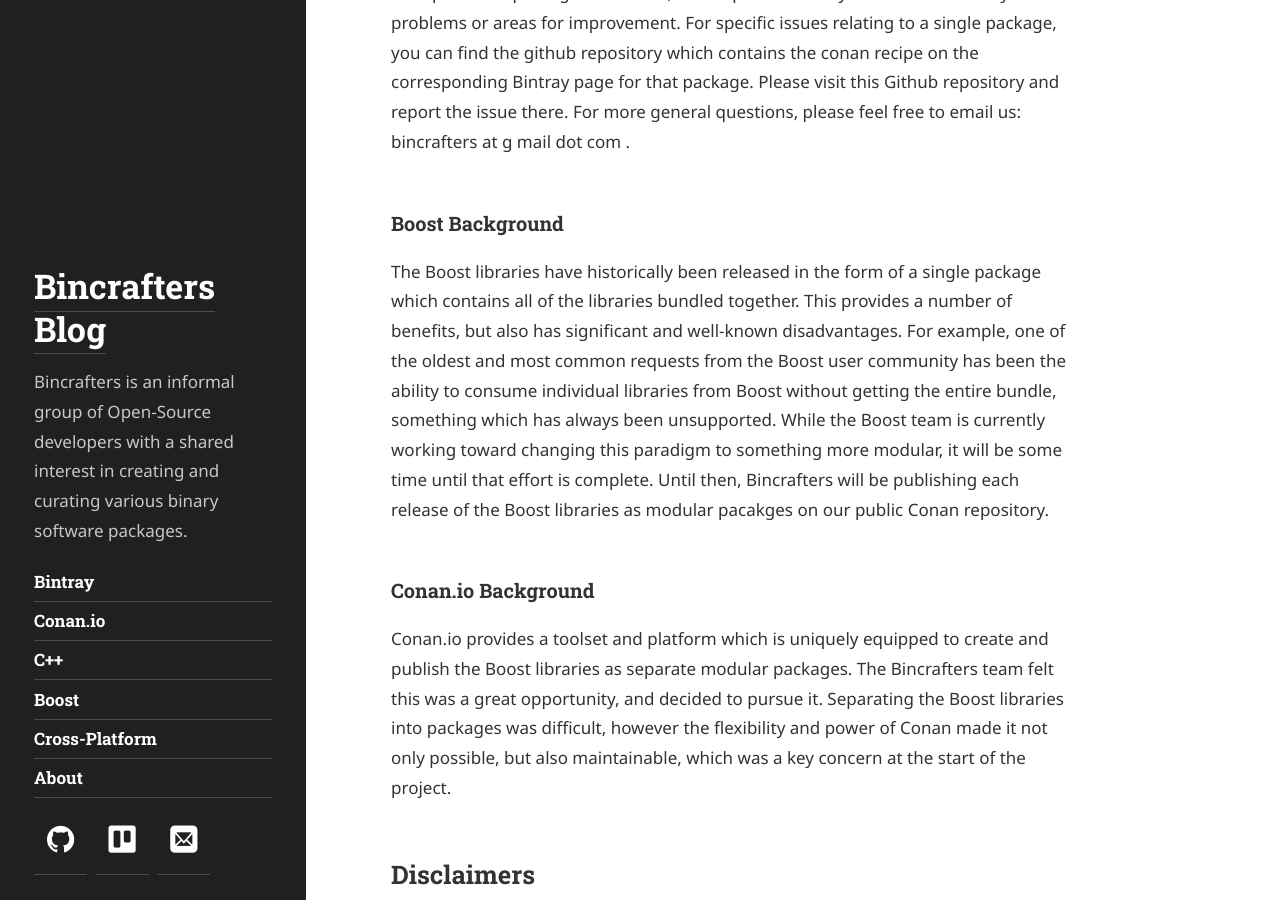
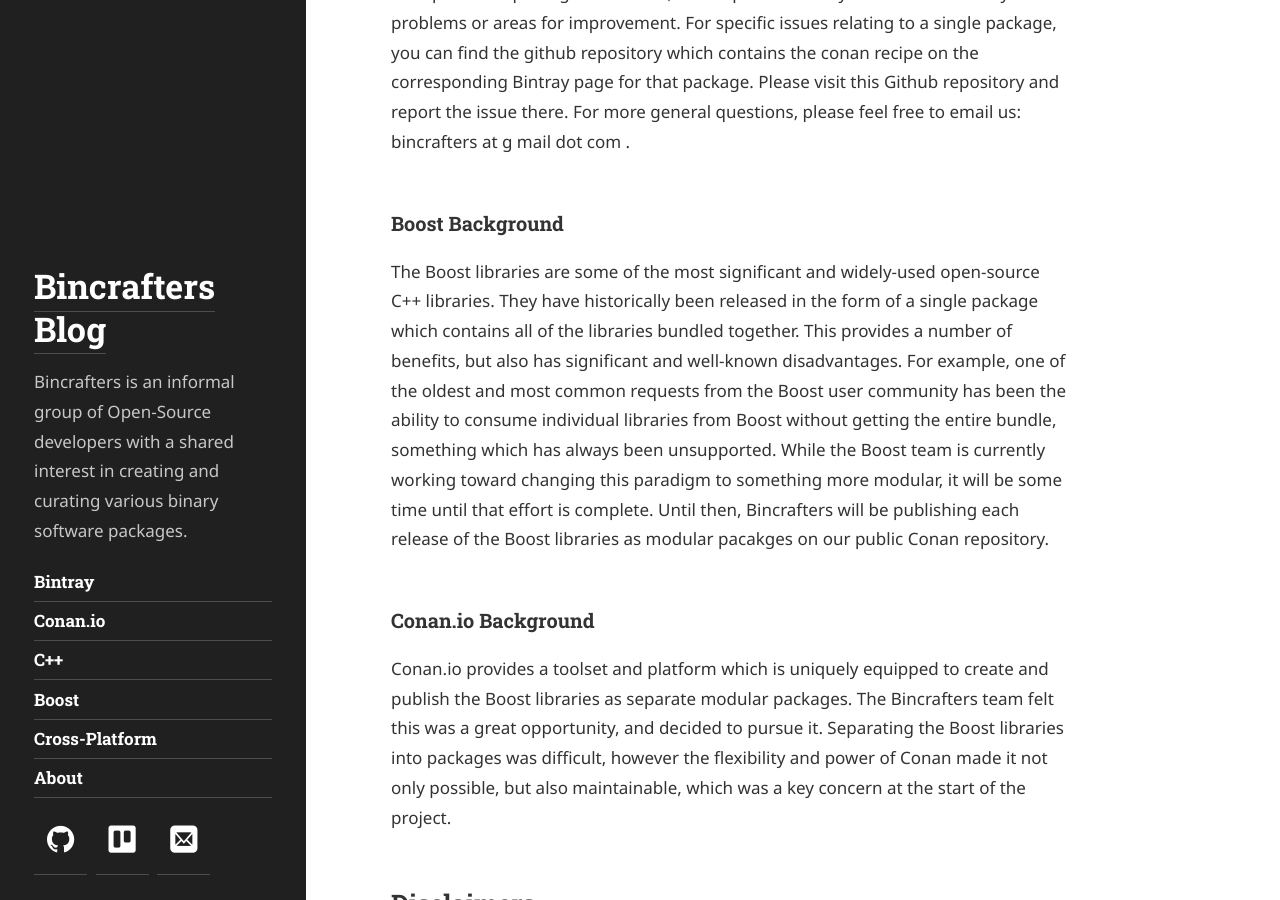
Before and after one commit to bincrafters/bincrafters.github.io, a Jekyll site: the page built from _posts/2017-09-22-boost-modular-packages-conan.md, in a window 1280 px wide and 900 px high, scrolled down 2817 px. Built offline with Jekyll 4.4.1, drawn with Linux system fonts in a browser that asks for light colours; some web fonts are replaced; some of the changed text lies outside the part shown.

Commit message:
add notes about boost

````diff
--- a/_posts/2017-09-22-boost-modular-packages-conan.md
+++ b/_posts/2017-09-22-boost-modular-packages-conan.md
@@ -4,7 +4,7 @@ title: 'Boost 1.64.0 - Modular Packages on Conan.io'
 tags: [C++, Conan.io, Bintray, Boost]
 ---
 
-Starting with Boost 1.64.0, the Bincrafters team will now publish each of the Boost libraries as separate packages on Conan.io. With this, developers can now reference the specific Boost libraries they want to use as dependencies rather than referencing the entire Boost collection.
+Starting with Boost 1.64.0, the Bincrafters team will now publish each of the Boost C++ libraries as separate packages on Conan.io. With this, developers can now reference the specific Boost libraries they want to use as dependencies rather than referencing the entire Boost collection.
 
 ## Before
 ```
@@ -56,7 +56,7 @@ Bincrafters uses Appveyor and Travis CI to provide CI for all our packages.  Thi
 Boost 1.64.0 is the first release of these packages, and took significant effort from multiple developers over the past three months.  We are very interested in continuing to improve the packages over time, and hope community members will notify us of problems or areas for improvement.  For specific issues relating to a single package, you can find the github repository which contains the conan recipe on the corresponding Bintray page for that package.  Please visit this Github repository and report the issue there.  For more general questions, please feel free to email us: bincrafters at g mail dot com .
 
 ### Boost Background
-The Boost libraries have historically been released in the form of a single package which contains all of the libraries bundled together.  This provides a number of benefits, but also has significant and well-known disadvantages. For example, one of the oldest and most common requests from the Boost user community has been the ability to consume individual libraries from Boost without getting the entire bundle, something which has always been unsupported. While the Boost team is currently working toward changing this paradigm to something more modular, it will be some time until that effort is complete. Until then, Bincrafters will be publishing each release of the Boost libraries as modular pacakges on our public Conan repository.
+The Boost libraries are some of the most significant and widely-used open-source C++ libraries.  They have historically been released in the form of a single package which contains all of the libraries bundled together.  This provides a number of benefits, but also has significant and well-known disadvantages. For example, one of the oldest and most common requests from the Boost user community has been the ability to consume individual libraries from Boost without getting the entire bundle, something which has always been unsupported. While the Boost team is currently working toward changing this paradigm to something more modular, it will be some time until that effort is complete. Until then, Bincrafters will be publishing each release of the Boost libraries as modular pacakges on our public Conan repository.
 
 ### Conan.io Background
 Conan.io provides a toolset and platform which is uniquely equipped to create and publish the Boost libraries as separate modular packages. The Bincrafters team felt this was a great opportunity, and decided to pursue it. Separating the Boost libraries into packages was difficult, however the flexibility and power of Conan made it not only possible, but also maintainable, which was a key concern at the start of the project.
````
